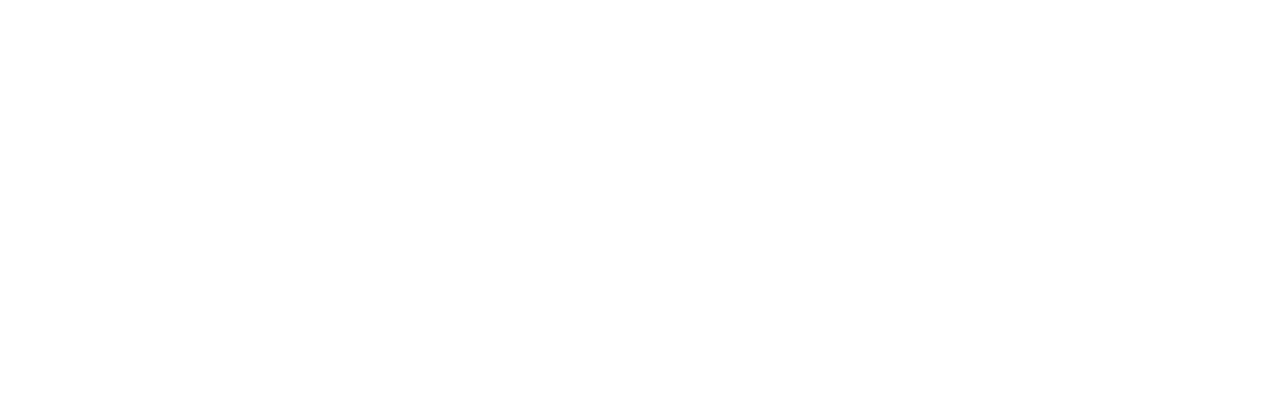
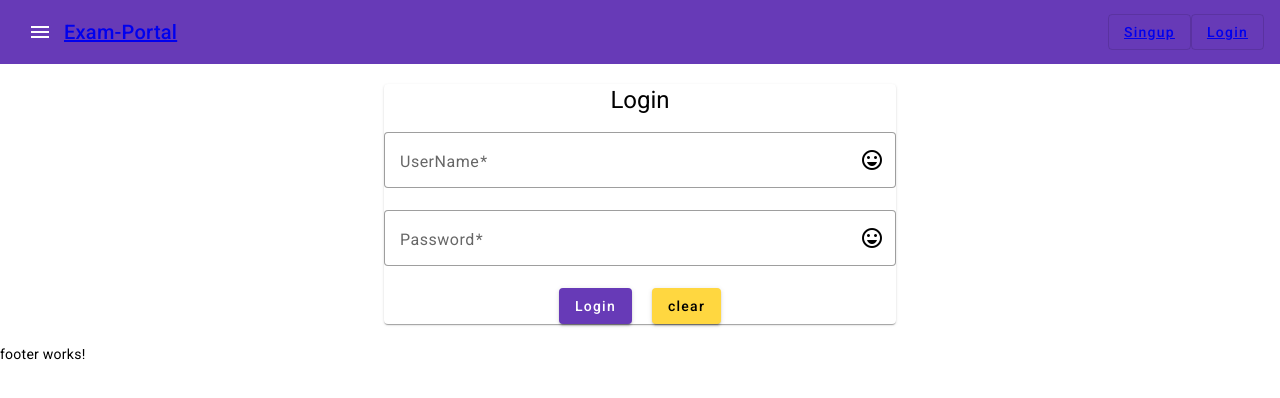
Before and after one commit to hiren0000/sb_angu_exam_front, an Angular app: page /login in a window 1280 px wide. Before the commit this address led to /. Shown: the top 398 px of the page. Built offline with nearby package versions, Linux system fonts and the light colour scheme.

Commit message:
Login form is ready, navbar is ready, and also implemented some designing css and navigation links

```diff
--- a/src/app/app-routing.module.ts
+++ b/src/app/app-routing.module.ts
@@ -2,6 +2,7 @@
 import { RouterModule, Routes } from '@angular/router';
 import { SingupComponent } from './pages/singup/singup.component';
 import { HomeComponent } from './pages/home/home.component';
+import { LoginComponent } from './pages/login/login.component';
 
 
 const routes: Routes = [
@@ -16,7 +17,12 @@
   component: SingupComponent,
   pathMatch: 'full'
 
+},
 
+{
+  path: 'login',
+  component: LoginComponent,
+  pathMatch: 'full'
 }
 
 
--- a/src/app/components/navbar/navbar.component.css
+++ b/src/app/components/navbar/navbar.component.css
@@ -0,0 +1,3 @@
+.example-spacer {
+    flex: 1 1 auto;
+  }
--- a/src/app/components/navbar/navbar.component.html
+++ b/src/app/components/navbar/navbar.component.html
@@ -1 +1,11 @@
-<p>this is Navbar</p>
+<p>
+    <mat-toolbar color="primary">
+      <button mat-icon-button class="example-icon" aria-label="Example icon-button with menu icon">
+        <mat-icon>menu</mat-icon>
+      </button>
+      <span><a [routerLink]="['']">Exam-Portal</a></span>
+      <span class="example-spacer"></span>
+      <button mat-stroked-button color="black"><a [routerLink]="['signup']">Singup</a></button>
+      <button mat-stroked-button color="accent"><a [routerLink]="['login']">Login</a> </button>
+    </mat-toolbar>
+  </p>
--- a/src/app/pages/home/home.component.html
+++ b/src/app/pages/home/home.component.html
@@ -1,3 +1,7 @@
-<p>home works!</p>
-<a [routerLink]="['signup']">Signup</a>
-<button (click)="do()">click me</button>
+<app-navbar></app-navbar>
+<h1>Welcome to Exam-Portal</h1>
+<!--
+<a [routerLink]="['signup']">Signup</a><hr>
+<a [routerLink]="['login']">Login</a>
+<button (click)="do()">click me</button>-->
+<footer></footer>
--- a/src/app/pages/login/login.component.css
+++ b/src/app/pages/login/login.component.css
@@ -0,0 +1,5 @@
+.container
+{
+    margin-left: 30%;
+    margin-right: 30%;
+}
--- a/src/app/pages/login/login.component.html
+++ b/src/app/pages/login/login.component.html
@@ -1 +1,42 @@
-<p>login works!</p>
+<app-navbar></app-navbar>
+<div class="container" style="margin-top: 20px;">
+
+          <mat-card >
+                <div class="container text-center">
+                    <!--<img src="../../../assets/register.png" alt=""> -->
+                </div>
+                <h1 class="text-center">Login</h1>
+                <!--{{user | json }}   -->
+
+<!---------------------------LogIn Form-------------------------------------------------------------------------->
+
+
+                <form >
+
+                    <mat-form-field class="full-width" appearance="outline">
+                        <mat-label>UserName</mat-label>
+                        <input required  name="userName" matInput placeholder="UserName*">
+                        <mat-icon matSuffix>sentiment_very_satisfied</mat-icon>
+                    </mat-form-field>
+
+                    <mat-form-field class="full-width" appearance="outline">
+                        <mat-label>Password</mat-label>
+                        <input required type="password" name="password" matInput placeholder="Password*">
+                        <mat-icon matSuffix>sentiment_very_satisfied</mat-icon>
+                    </mat-form-field>
+
+
+
+                    <div class="container text-center">
+                        <button type="submit" mat-raised-button color="primary" >Login</button>
+                        <button type="reset" mat-raised-button color="accent" style="margin-left: 20px;">clear</button>
+
+                    </div>
+
+
+                </form>
+            </mat-card>
+            </div>
+
+<br>
+<footer></footer>
--- a/src/app/pages/singup/singup.component.css
+++ b/src/app/pages/singup/singup.component.css
@@ -0,0 +1,5 @@
+.container
+{
+    margin-left: 30%;
+    margin-right: 30%;
+}
--- a/src/app/pages/singup/singup.component.html
+++ b/src/app/pages/singup/singup.component.html
@@ -1,11 +1,10 @@
 <app-navbar></app-navbar>
 
-    <div class="container">
-        <div class="row" style="margin-top: 20px;">
-            <div class="col-md-6 offset-md-3">
+    <div class="container"  style="margin-top: 20px;">
+
               <mat-card>
                     <div class="container text-center">
-                        <img src="../../../assets/register.png" alt="">
+                        <!--<img src="../../../assets/register.png" alt=""> -->
                     </div>
                     <h1 class="text-center">Register Here !!</h1>
                     <!--{{user | json }}   -->
@@ -69,6 +68,6 @@
                     </form>
                 </mat-card>
         </div>
-    </div>
+
 <br>
 <footer></footer>
```
